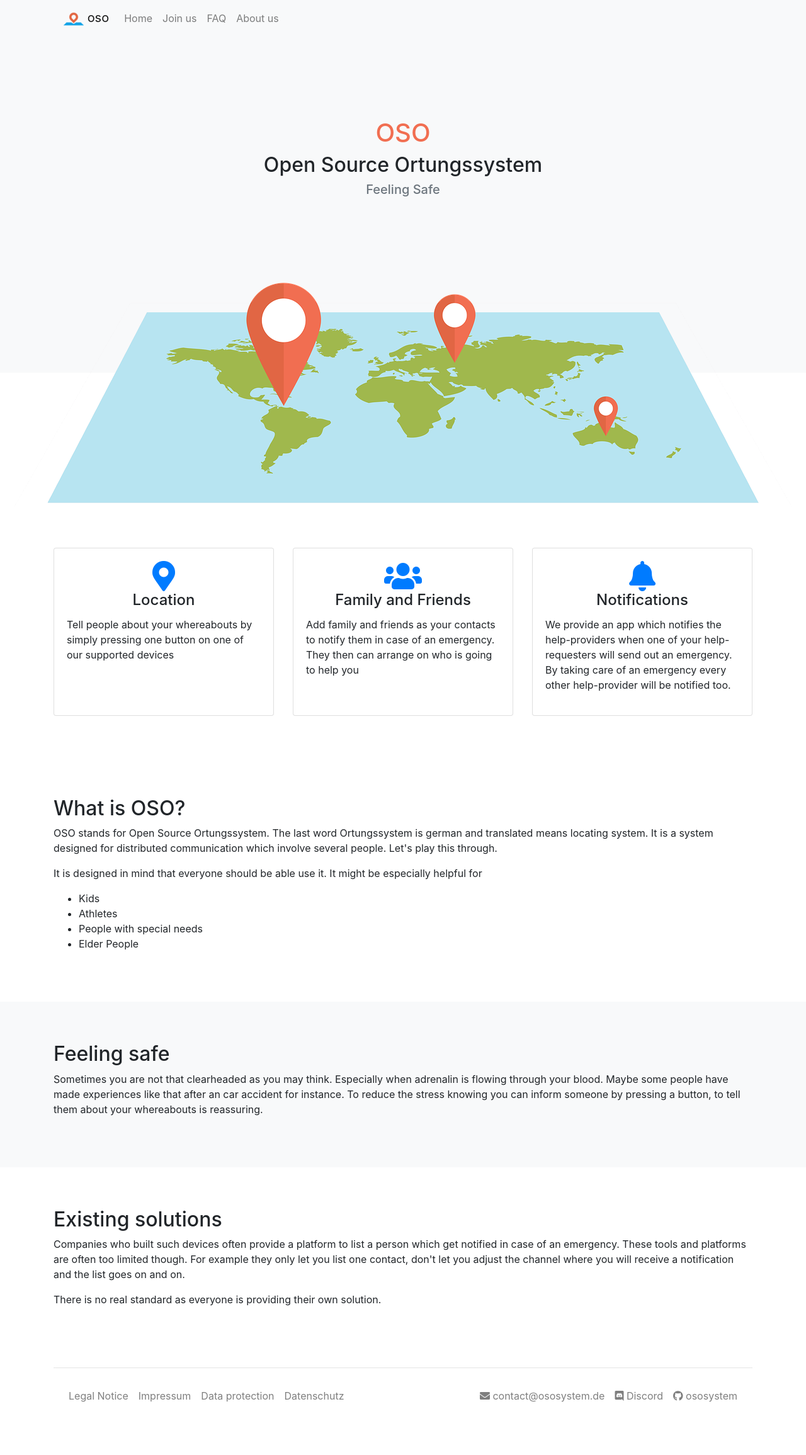
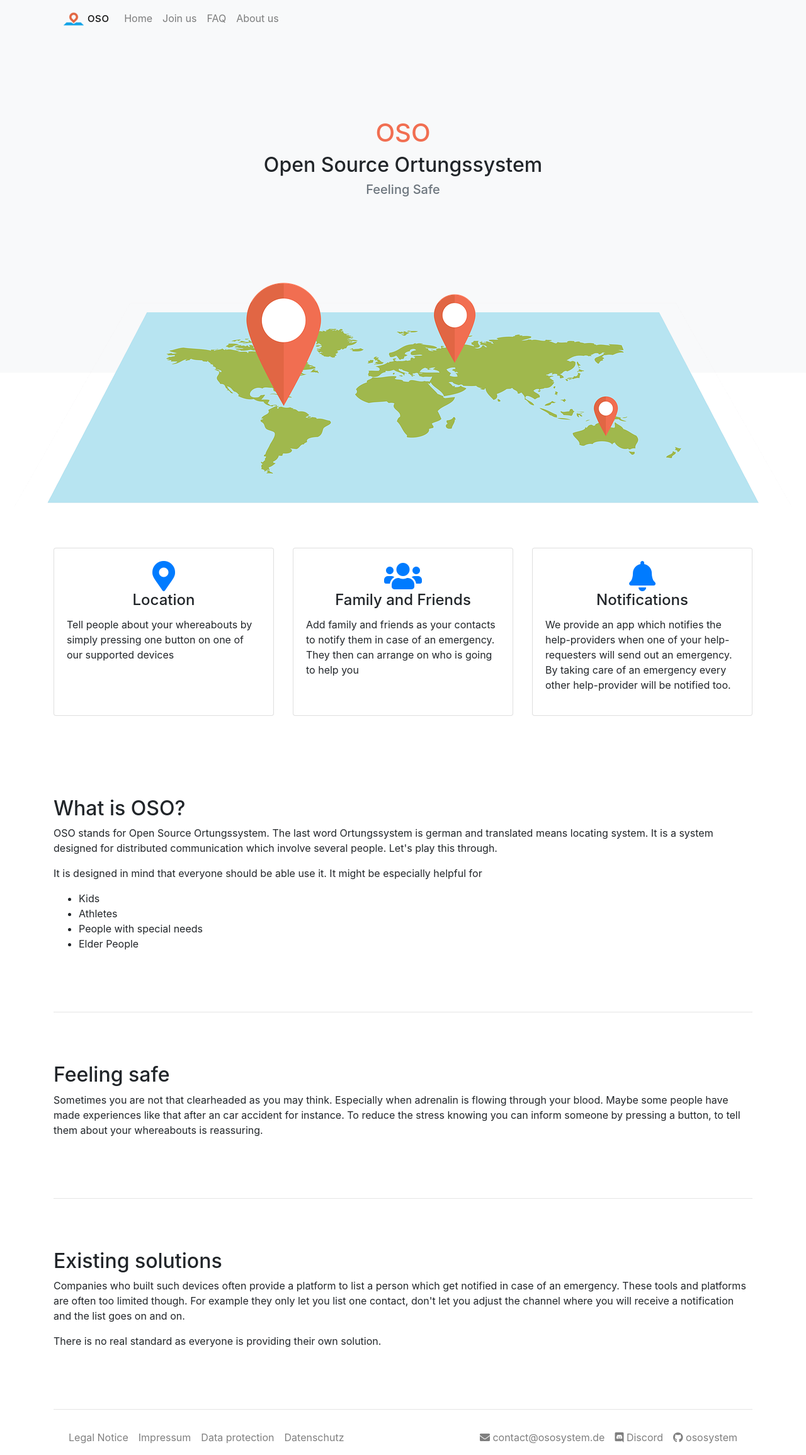
Before and after one commit to OSOSystem/oso-website, a Jekyll site: the page built from index.html, in a window 1280 px wide. Shown: the whole page at 63% size. Built offline with Jekyll 4.4.1, drawn with Linux system fonts in a browser that asks for light colours; nearby versions of some CDN libraries; before the commit the page ends 2245 px from its top, so only the background shows below that.

Commit message:
Change styling

```diff
--- a/index.html
+++ b/index.html
@@ -78,8 +78,8 @@ layout: default
   <!--</div>-->
 <!--</div>-->
 
-<section class="expand-height">
 <div class="container">
+  <div class="expand-height">
     <div class="row">
       <div class="col">
         <h2>What is OSO?</h2>
@@ -95,20 +95,20 @@ layout: default
         <p>
           It is designed in mind that everyone should be able use it.
           It might be especially helpful for
+        </p>
         <ul>
           <li>Kids</li>
           <li>Athletes</li>
           <li>People with special needs</li>
           <li>Elder People</li>
         </ul>
-        </p>
       </div>
     </div>
   </div>
-</section>
 
-<section class="bg-light expand-height">
-  <div class="container">
+  <hr>
+
+  <div class="expand-height">
     <div class="row">
       <div class="col">
         <h2>Feeling safe</h2>
@@ -124,10 +124,10 @@ layout: default
       </div>
     </div>
   </div>
-</section>
 
-<section class="expand-height">
-  <div class="container">
+  <hr>
+
+  <div class="expand-height">
     <div class="row">
       <div class="col">
         <h2>Existing solutions</h2>
@@ -147,4 +147,4 @@ layout: default
       </div>
     </div>
   </div>
-</section>
+</div>
```
Lines whose indentation alone changed are shown as unchanged.
